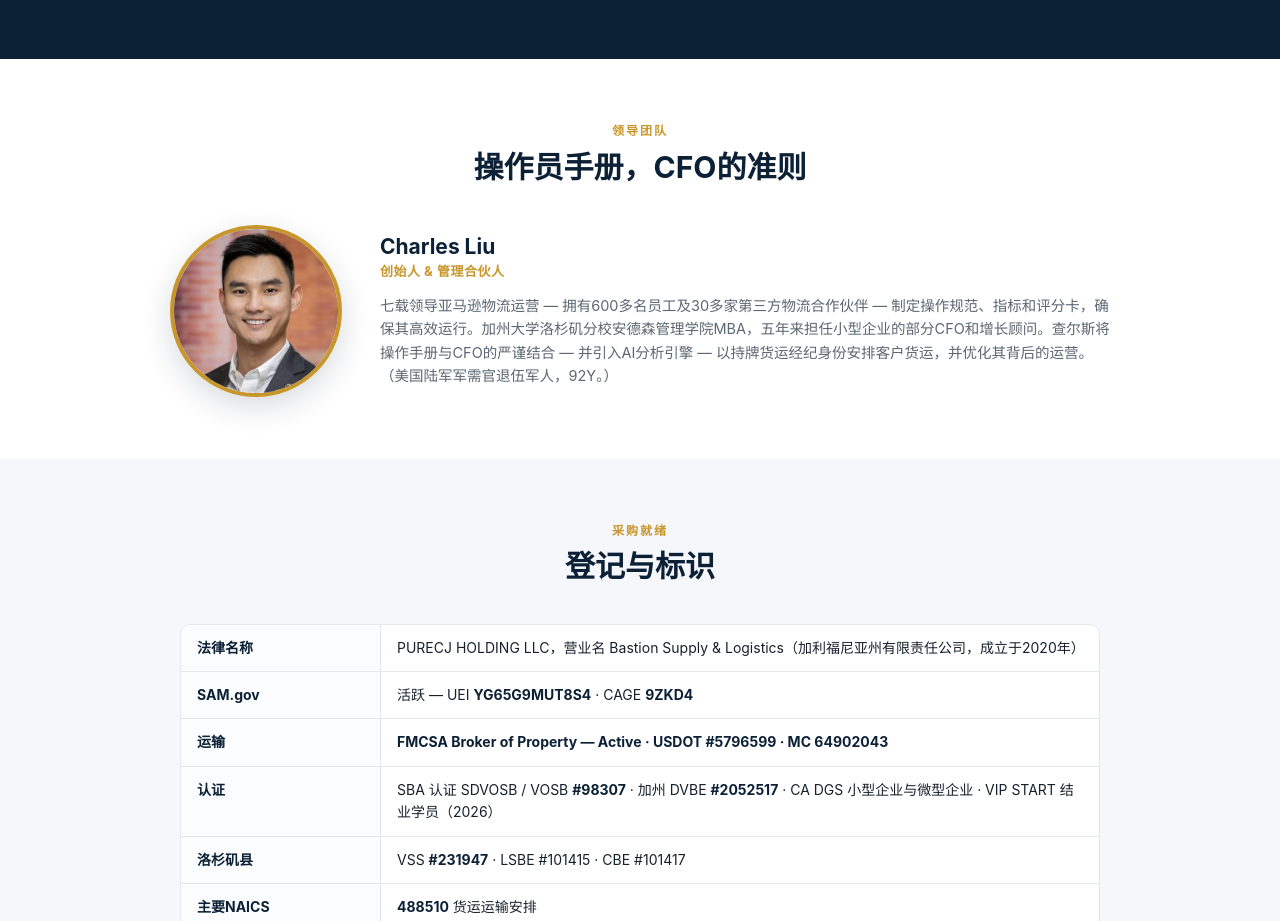
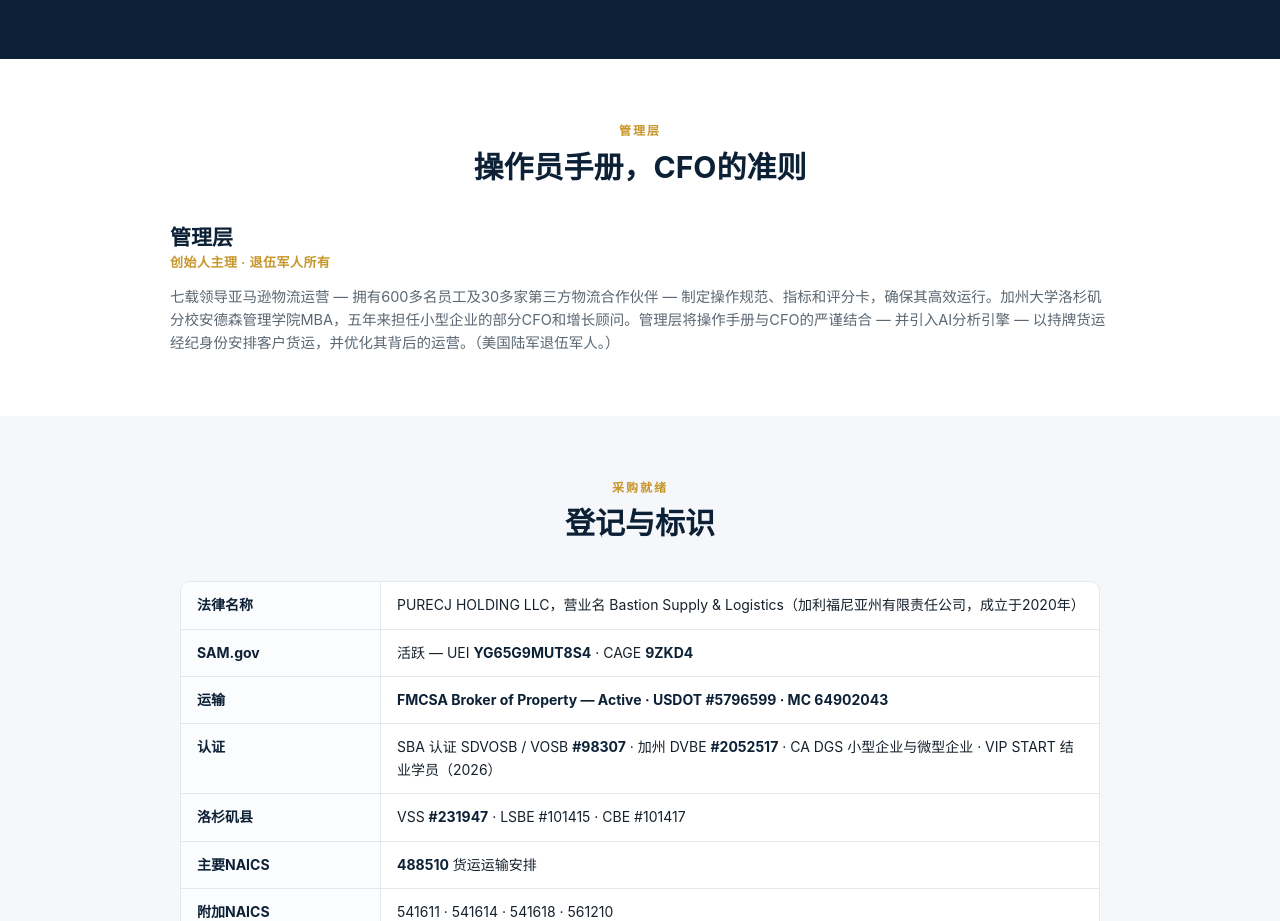
Before and after one commit to charleslcj/bastion, a plain HTML site: page zh/index.html in a window 1280 px wide. Shown: the part 2026-2947 px from the top of the page. Drawn offline with Linux system fonts and the light colour scheme.

Commit message:
Replace the named founder profile and photo with an unnamed management summary
The owner asked for personal details and the headshot to come off the
homepage. The Leadership block now describes management without a name,
the photo file is removed, and the Chinese page is regenerated to match.

Co-Authored-By: Claude Fable 5.2 <noreply@anthropic.com>

```diff
--- a/zh/index.html
+++ b/zh/index.html
@@ -258,13 +258,12 @@ footer.foot .gold{color:var(--gold)}
 </div></section>
 
 <section class="blk"><div class="wrap">
-  <div class="sec-head"><div class="k">领导团队</div><h2>操作员手册，CFO的准则</h2></div>
+  <div class="sec-head"><div class="k">管理层</div><h2>操作员手册，CFO的准则</h2></div>
   <div class="lead-wrap">
-    <img class="ph" src="/founder.jpg" alt="Charles Liu, Founder & Managing Member">
     <div>
-      <h3>Charles Liu</h3>
-      <div class="role">创始人 & 管理合伙人</div>
-      <p>七载领导亚马逊物流运营 — 拥有600多名员工及30多家第三方物流合作伙伴 — 制定操作规范、指标和评分卡，确保其高效运行。加州大学洛杉矶分校安德森管理学院MBA，五年来担任小型企业的部分CFO和增长顾问。查尔斯将操作手册与CFO的严谨结合 — 并引入AI分析引擎 — 以持牌货运经纪身份安排客户货运，并优化其背后的运营。（美国陆军军需官退伍军人，92Y。）</p>
+      <h3>管理层</h3>
+      <div class="role">创始人主理 · 退伍军人所有</div>
+      <p>七载领导亚马逊物流运营 — 拥有600多名员工及30多家第三方物流合作伙伴 — 制定操作规范、指标和评分卡，确保其高效运行。加州大学洛杉矶分校安德森管理学院MBA，五年来担任小型企业的部分CFO和增长顾问。管理层将操作手册与CFO的严谨结合 — 并引入AI分析引擎 — 以持牌货运经纪身份安排客户货运，并优化其背后的运营。（美国陆军退伍军人。）</p>
     </div>
   </div>
 </div></section>
```
Also changed, not shown: index.html (+4 -5 lines), founder.jpg (deleted).
